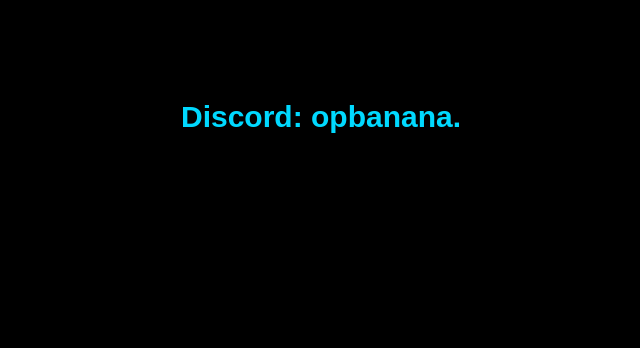
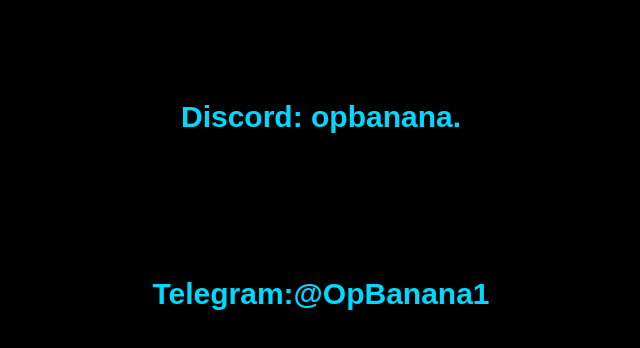
Before and after one commit to OpBanana/opbanana.github.io, a plain HTML site: page index.html in a window 1280 px wide. Shown: the whole page, without its empty margins (319-959 px from the left). Drawn offline with Linux system fonts and the light colour scheme.

Commit message:
Update index.html

```diff
--- a/index.html
+++ b/index.html
@@ -31,6 +31,8 @@ margin-top: 100px;
 
  <center>
 <h2 style="font-size:30px"> Discord: opbanana. </h2>
+  <br>
+<h2 style="font-size:30px"> Telegram:@OpBanana1 </h2>
  </center>
 
 
```
